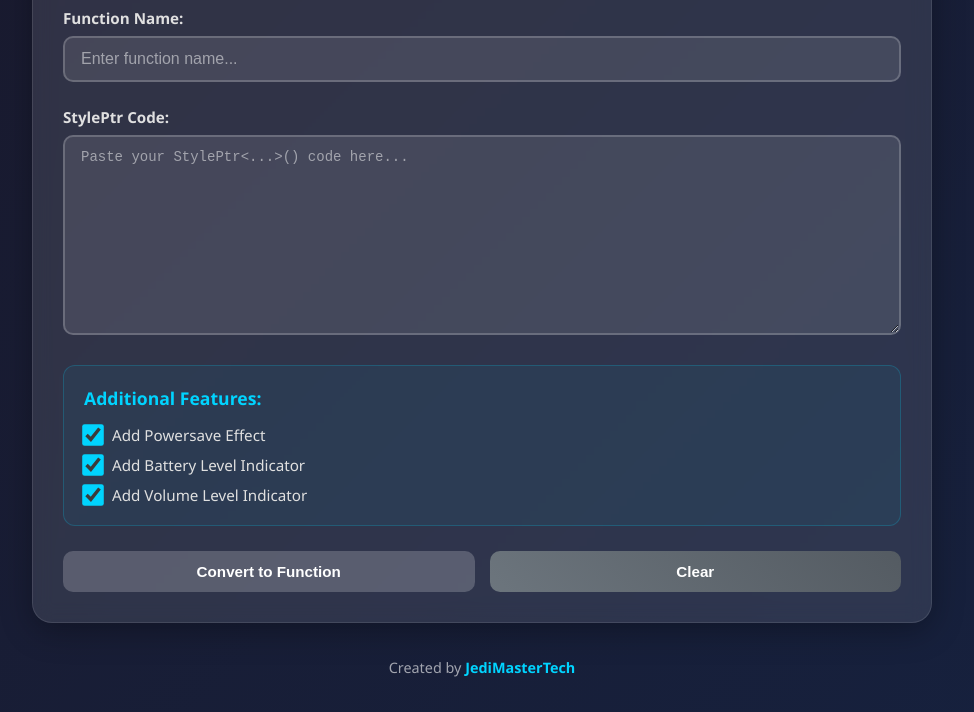
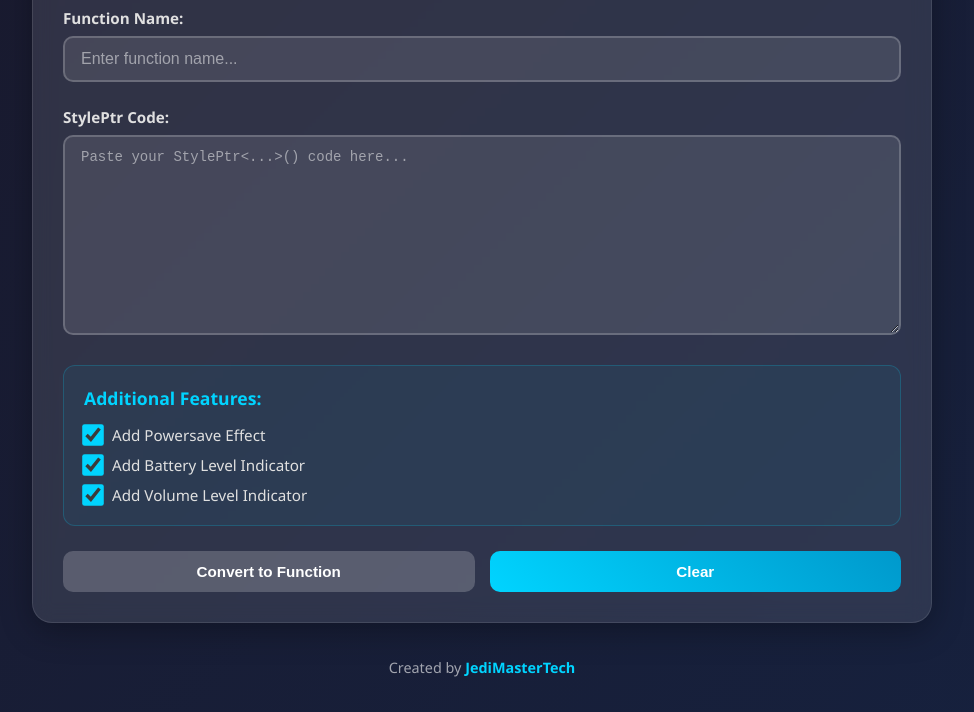
Before and after one commit to rtaylor2280/jedimastertech, a plain HTML site: page public/styleUsingFunction.html in a window 1280 px wide. Shown: the part 128-840 px from the top of the page, without its empty margins (158-1132 px from the left). Drawn offline with Linux system fonts and the light colour scheme.

Commit message:
button style update and index name adj

```diff
--- a/public/styleUsingFunction.html
+++ b/public/styleUsingFunction.html
@@ -139,16 +139,6 @@
             transform: none;
         }
 
-        .clear-btn {
-            background: linear-gradient(45deg, #6c757d, #545b62);
-            color: white;
-        }
-
-        .clear-btn:hover {
-            transform: translateY(-1px);
-            box-shadow: 0 4px 15px rgba(108, 117, 125, 0.3);
-        }
-
         .error {
             color: #ff6b6b;
             font-size: 0.85rem;
@@ -251,7 +241,7 @@
 
             <div class="button-group">
                 <button type="button" id="convertBtn" class="convert-btn" disabled>Convert to Function</button>
-                <button type="button" id="clearBtn" class="clear-btn">Clear</button>
+                <button type="button" id="clearBtn" class="convert-btn">Clear</button>
             </div>
 
             <div class="success" id="successMsg">
```
Also changed, not shown: public/index.html (+1 -1 lines), public/ExamplePushToGit.png (added), 1 other file.
